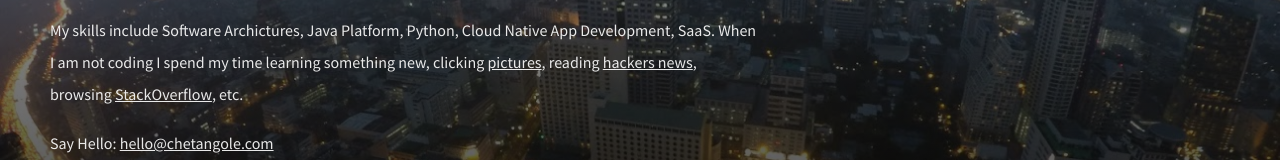
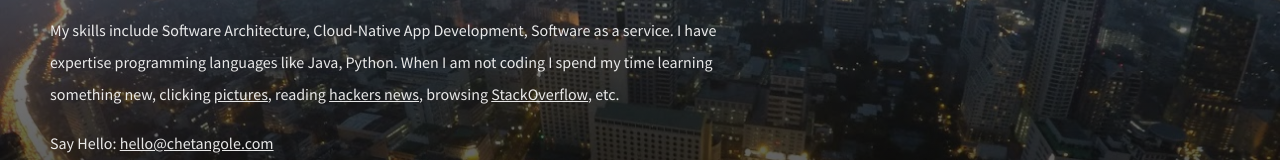
Before and after one commit to chetangole/chetangole.github.io, a plain HTML site: page index.html in a window 1280 px wide. Shown: the part 357-517 px from the top of the page. Drawn offline with nearby package versions, Linux system fonts and the light colour scheme.

Commit message:
Update index.html

```diff
--- a/index.html
+++ b/index.html
@@ -33,7 +33,7 @@
             <div class="inner">
                 <p class="body__text body__text--about">Before SAS, I was working with <a target="_blank" href="http://www.persistent.com/" rel="nofollow"> Persistent Systems<span></span></a> in my home town Nagpur. I have a Masters degree in Computer Application and a Bachelors Degree in Computer Science.</p>
 				<p class="body__text body__text--about">
-                    My skills include Software Archictures, Java Platform, Python, Cloud Native App Development, SaaS. When I am not coding I spend my time learning something new, clicking <a target="_blank" href="https://www.flickr.com/photos/chetangole/" rel="nofollow">pictures<span></span></a>, reading <a target="_blank" href="https://news.ycombinator.com/" rel="nofollow">hackers news<span></span></a>, browsing <a target="_blank" href="http://stackoverflow.com/users/484052/chetan-gole" rel="nofollow">StackOverflow<span></span></a>, etc.
+                    My skills include Software Architecture, Cloud-Native App Development, Software as a service. I have expertise programming languages like Java, Python. When I am not coding I spend my time learning something new, clicking <a target="_blank" href="https://www.flickr.com/photos/chetangole/" rel="nofollow">pictures<span></span></a>, reading <a target="_blank" href="https://news.ycombinator.com/" rel="nofollow">hackers news<span></span></a>, browsing <a target="_blank" href="http://stackoverflow.com/users/484052/chetan-gole" rel="nofollow">StackOverflow<span></span></a>, etc.
                 </p>
                 <p class="body__text body__text--about">
                     Say Hello: <a href="mailto:hello@chetangole.com" rel="nofollow">hello@chetangole.com<span></span></a>
```
